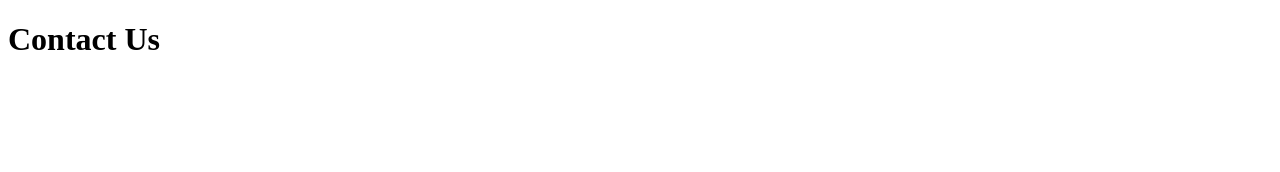
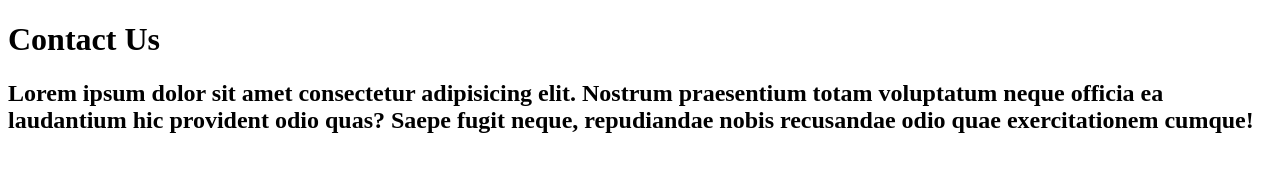
Before and after one commit to Omnia-Abdelhamed/ANG_S2, a plain HTML site: page contact.html in a window 1280 px wide. Drawn offline with Linux system fonts and the light colour scheme.

Commit message:
adding desc to contact

```diff
--- a/contact.html
+++ b/contact.html
@@ -7,5 +7,6 @@
 </head>
 <body>
     <h1>Contact Us</h1>
+    <h2>Lorem ipsum dolor sit amet consectetur adipisicing elit. Nostrum praesentium totam voluptatum neque officia ea laudantium hic provident odio quas? Saepe fugit neque, repudiandae nobis recusandae odio quae exercitationem cumque!</h2>
 </body>
 </html>
```
